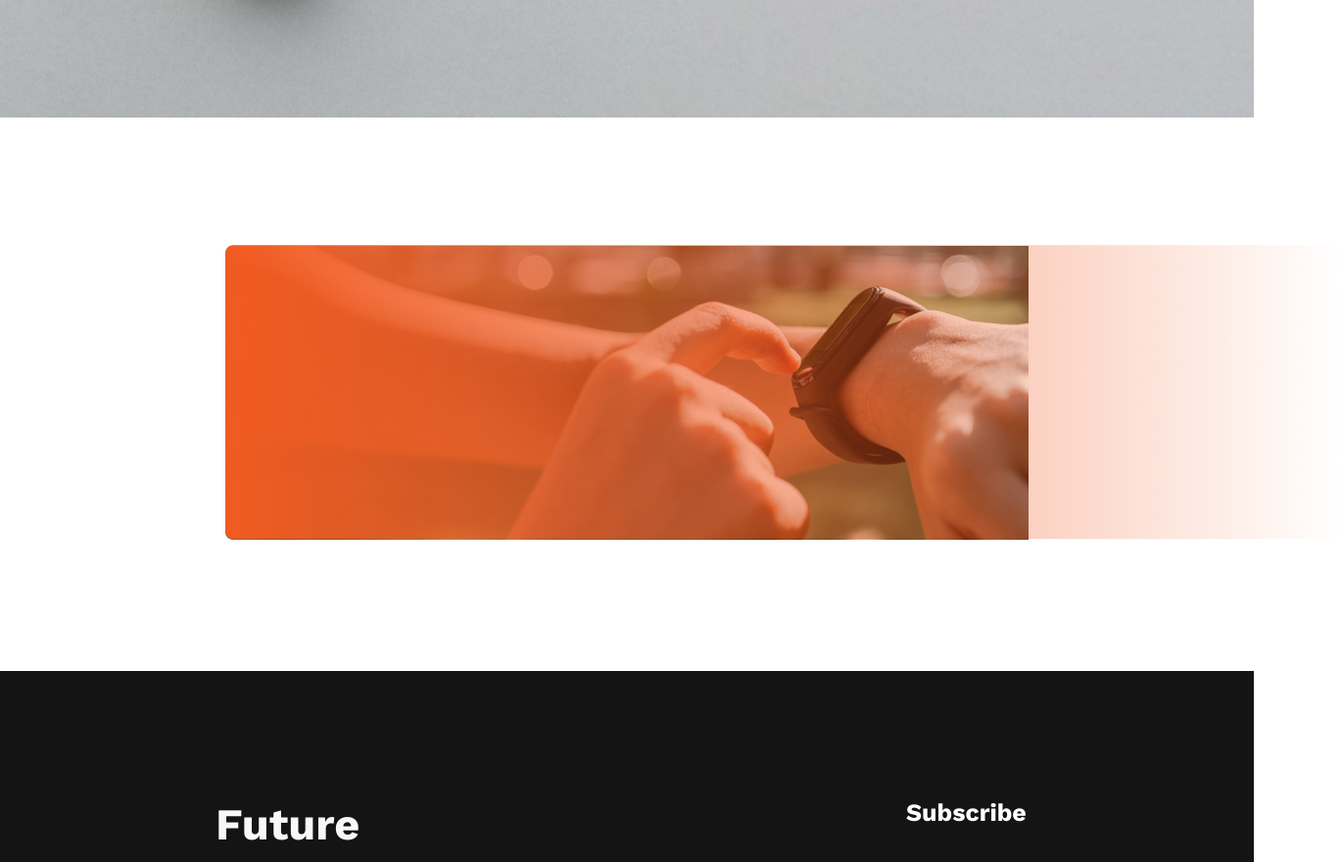
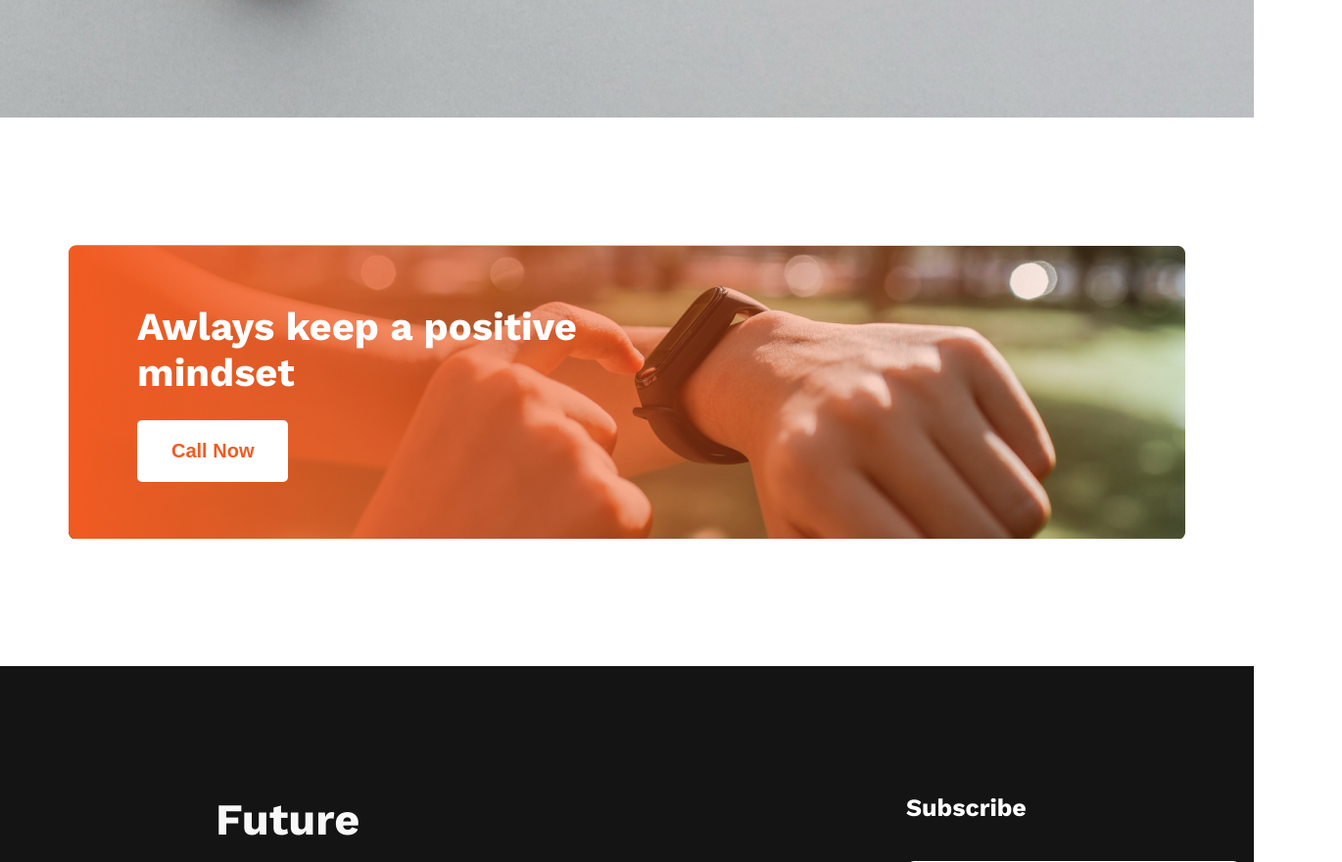
Before and after one commit to Maysha-Khanom-Moon/new-year-new-me, a plain HTML site: page index.html in a window 1280 px wide. Shown: the part 680-1560 px from the top of the page at 98% size, 1370 px wide, since content can reach past the window. Drawn offline with nearby package versions, Linux system fonts and the light colour scheme.

Commit message:
watch part complete

```diff
--- a/index.html
+++ b/index.html
@@ -23,7 +23,8 @@
 
 
         <div class="image">
-            <img src="images/gradient2.png" alt="">
+            <h2>Awlays keep a positive mindset</h2>
+            <button>Call Now</button>
         </div>
     </main>
 
--- a/styles/style.css
+++ b/styles/style.css
@@ -55,13 +55,41 @@ header {
 /* main styles */
 main {
     width: 100%;
+    display: grid;
+    justify-content: center;
 }
 
 main .image {
-    margin: 130px 230px;
-    background-image: url("../images/watch.png");
-    background-repeat: no-repeat;
+    background-image:url("../images/gradient2.png"), url("../images/watch.png");
+    background-repeat: no-repeat, no-repeat;
+    background-size: cover;
+    margin: 130px 220px;
+    width: 1140px;
+    height: 300px;
 }
+
+.image h2 {
+    color: #FFF;
+    font-size: 40px;
+    font-weight: 700;
+    width: 450px;
+    margin-top: 60px;
+    margin-left: 70px;
+    margin-bottom: 0;
+}
+
+.image button {
+    color: #F15B22;
+    font-size: 20px;
+    font-weight: 600;
+    padding: 20px 35px;
+    border: 0;
+    border-radius: 5px;
+    background: #FFF;
+    margin-top: 25px;
+    margin-left: 70px;
+}
+
 
 /* footer styles */
 footer {
```
